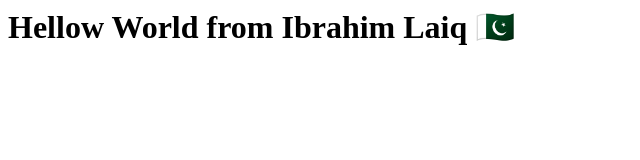
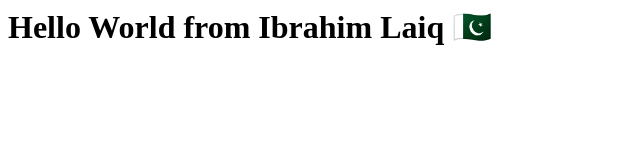
Before and after one commit to ibrahimlaiq10/BootCamp2020, a plain HTML site: page index.html in a window 1280 px wide. Shown: the whole page, without its empty margins (0-640 px from the left). Drawn offline with Linux system fonts and the light colour scheme.

Commit message:
Update index.html

```diff
--- a/index.html
+++ b/index.html
@@ -5,7 +5,7 @@
     <title>Document</title>
 </head>
 <body>
-    <h1>Hellow World from Ibrahim Laiq 🇵🇰</h1>
+    <h1>Hello World from Ibrahim Laiq 🇵🇰</h1>
 
 </body>
 </html>
```
